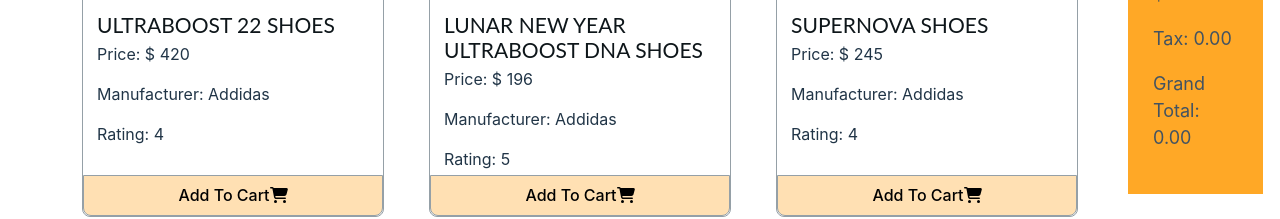
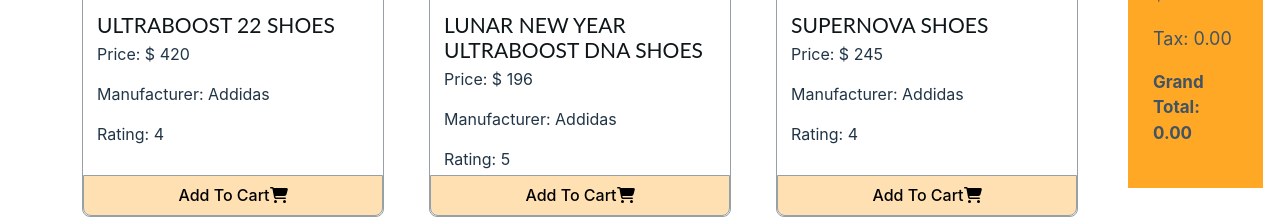
Before and after one commit to hossainshakil242/ema-jhon-simple, a React (Vite) app: page / in a window 1280 px wide. Shown: the part 425-644 px from the top of the page. Built offline with nearby package versions, Linux system fonts and the light colour scheme.

Commit message:
save cart to local storage

```diff
--- a/src/components/Cart/Cart.css
+++ b/src/components/Cart/Cart.css
@@ -6,3 +6,7 @@
     position: sticky;
     top: 0;
 }
+.cart p:last-child{
+    font-size: 17px;
+    font-weight: bold;
+}
--- a/src/components/Shop/Shop.jsx
+++ b/src/components/Shop/Shop.jsx
@@ -2,6 +2,7 @@
 import Product from '../Product/Product';
 import './Shop.css';
 import Cart from '../Cart/Cart';
+import { addToDb, getShoppingCart } from '../../utilities/fakedb';
 
 const Shop = () => {
     const [products, setProducts] = useState([]);
@@ -13,9 +14,15 @@
         .then(data => setProducts(data))
     },[]);
 
+    useEffect(()=>{
+        const storedCart = getShoppingCart();
+
+    },[]);
+
     const handleAddToCart = (product)=> {
         const newCart = [...cart, product];
         setCart(newCart);
+        addToDb(product.id)
     }
     return (
         <div className='shop-container'>
```
